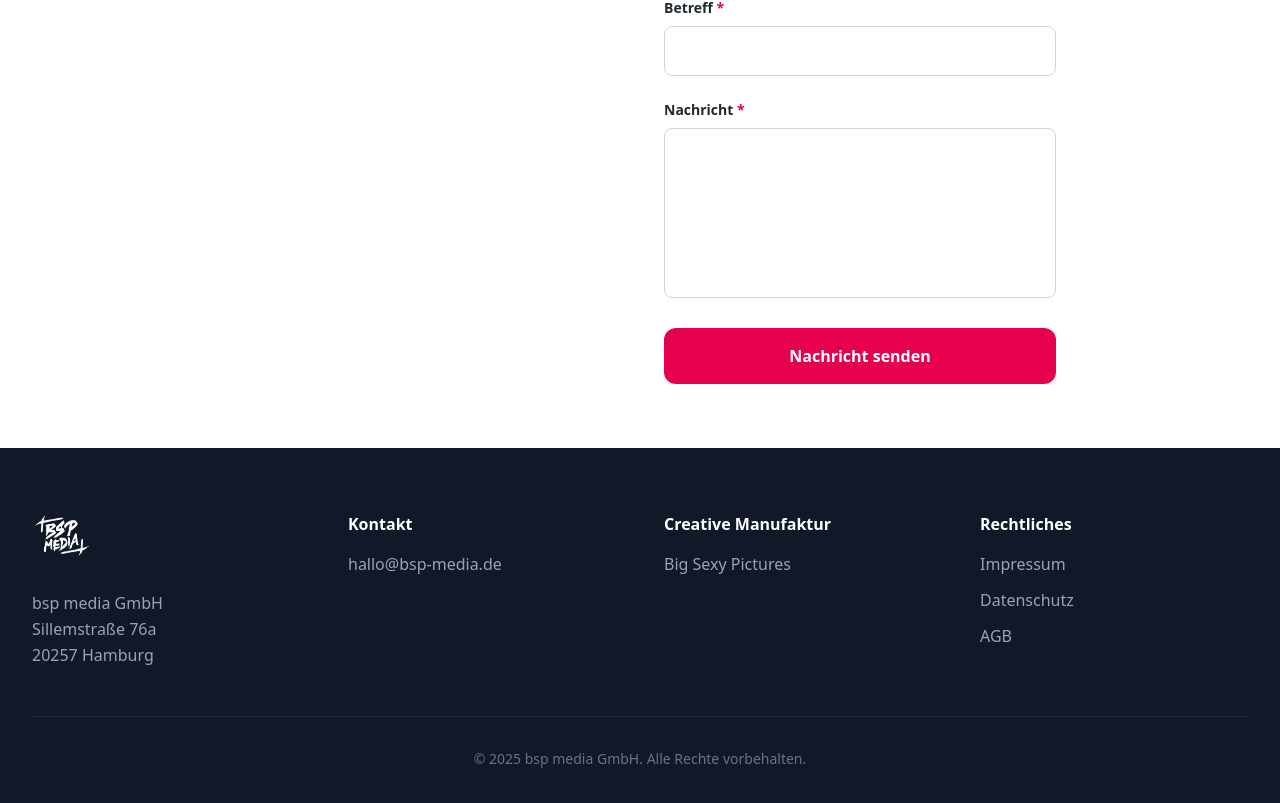
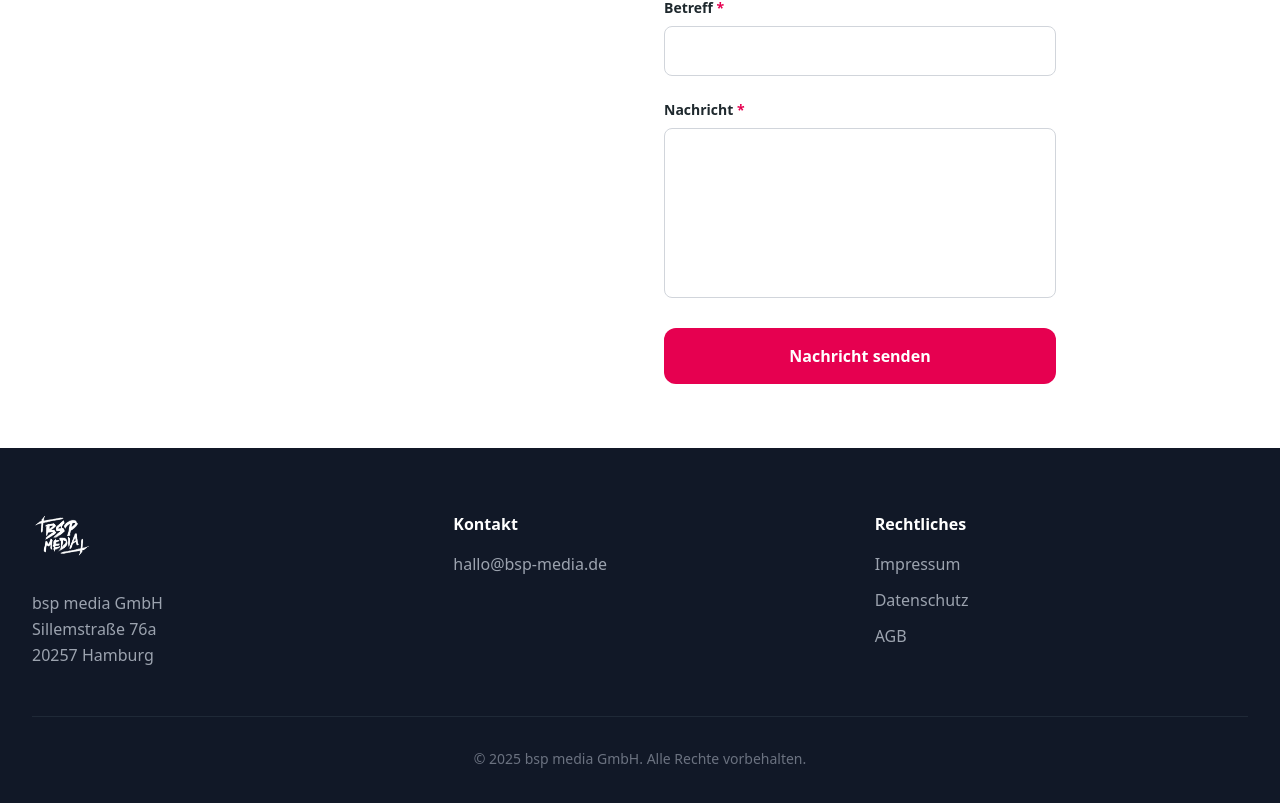
Before and after one commit to dertobiunddasbo/bsp_media, a Next.js app: page /kontakt in a window 1280 px wide. Shown: the part 592-1395 px from the top of the page. Built offline with nearby package versions, Linux system fonts and the light colour scheme; no server answers.

Commit message:
Update Footer and Leistungen components

```diff
--- a/components/Footer.tsx
+++ b/components/Footer.tsx
@@ -4,7 +4,7 @@ export default function Footer() {
   return (
     <footer id="contact" className="bg-gray-900 text-white py-16">
       <div className="max-w-7xl mx-auto px-6 sm:px-8 lg:px-8">
-        <div className="grid grid-cols-1 md:grid-cols-4 gap-12 mb-12">
+        <div className="grid grid-cols-1 md:grid-cols-3 gap-12 mb-12">
           {/* Logo & Adresse */}
           <div>
             <Link href="/" className="inline-block mb-6">
@@ -30,21 +30,6 @@ export default function Footer() {
                 className="block text-gray-400 hover:text-accent transition-colors font-extralight"
               >
                 hallo@bsp-media.de
-              </a>
-            </div>
-          </div>
-
-          {/* Big Sexy Pictures */}
-          <div>
-            <h3 className="font-semibold mb-4 text-white">Creative Manufaktur</h3>
-            <div className="space-y-3">
-              <a
-                href="https://www.bigsexypictures.com"
-                target="_blank"
-                rel="noopener noreferrer"
-                className="block text-gray-400 hover:text-accent transition-colors font-extralight"
-              >
-                Big Sexy Pictures
               </a>
             </div>
           </div>
--- a/components/Leistungen.tsx
+++ b/components/Leistungen.tsx
@@ -22,6 +22,36 @@ export default function Leistungen() {
       title: 'Wissen & E-Learning',
       description: 'Komplexe Inhalte, einfach erklärt. Wir bereiten das Wissen Ihrer Experten so auf, dass Lernen Spaß macht und hängen bleibt.',
       image: 'https://images.unsplash.com/photo-1478147427282-58a87a120781?ixlib=rb-4.0.3&auto=format&fit=crop&w=800&q=80',
+      gradient: 'from-accent to-pink-600',
+    },
+    {
+      title: 'Live-Streaming',
+      description: 'Professionelle Live-Übertragungen für Events, Kongresse und interne Veranstaltungen. Multi-Kamera-Setups mit professioneller Regie und Übertragung in höchster Qualität.',
+      image: 'https://images.unsplash.com/photo-1533158326339-7f3cf2404354?ixlib=rb-4.0.3&auto=format&fit=crop&w=800&q=80',
+      gradient: 'from-accent to-pink-600',
+    },
+    {
+      title: 'Fotografie',
+      description: 'Professionelle Unternehmensfotografie für Recruiting, Events, Produkte und Portraits. Authentische Bilder, die Ihre Marke und Kultur authentisch abbilden.',
+      image: 'https://images.unsplash.com/photo-1492691527719-9d1e07e534b4?ixlib=rb-4.0.3&auto=format&fit=crop&w=800&q=80',
+      gradient: 'from-accent to-pink-600',
+    },
+    {
+      title: 'Video-Produktion',
+      description: 'Von der Konzeption bis zur finalen Auslieferung: Professionelle Videoproduktion für alle Formate. Imagefilme, Dokumentationen, Interviews und mehr.',
+      image: 'https://images.unsplash.com/photo-1485846234645-a62644f84728?ixlib=rb-4.0.3&auto=format&fit=crop&w=800&q=80',
+      gradient: 'from-accent to-pink-600',
+    },
+    {
+      title: 'Post-Production',
+      description: 'Professioneller Schnitt, Farbkorrektur, Motion Graphics und Sounddesign. Wir veredeln Ihr Material zu hochwertigen, markenkonformen Inhalten.',
+      image: 'https://images.unsplash.com/photo-1451187580459-43490279c0fa?ixlib=rb-4.0.3&auto=format&fit=crop&w=800&q=80',
+      gradient: 'from-accent to-pink-600',
+    },
+    {
+      title: 'Event-Dokumentation',
+      description: 'Umfassende Dokumentation Ihrer Events, Kongresse und Veranstaltungen. Von der Live-Übertragung bis zur nachhaltigen Event-Dokumentation für alle Kanäle.',
+      image: 'https://images.unsplash.com/photo-1540575467063-178a50c2df87?ixlib=rb-4.0.3&auto=format&fit=crop&w=800&q=80',
       gradient: 'from-accent to-pink-600',
     },
   ]
```
Also changed, not shown: 1 other file (tests, documents, lock files or other folders).
